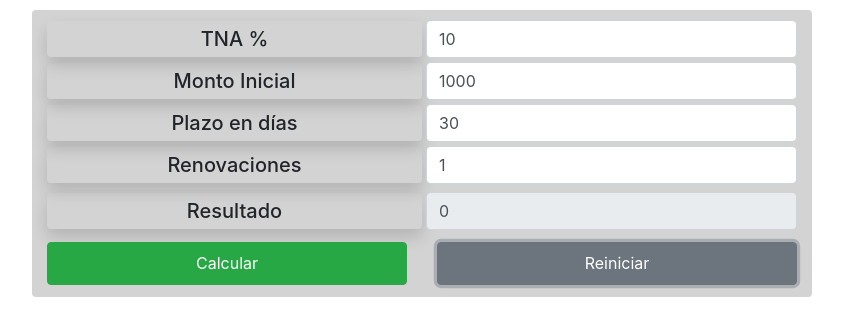
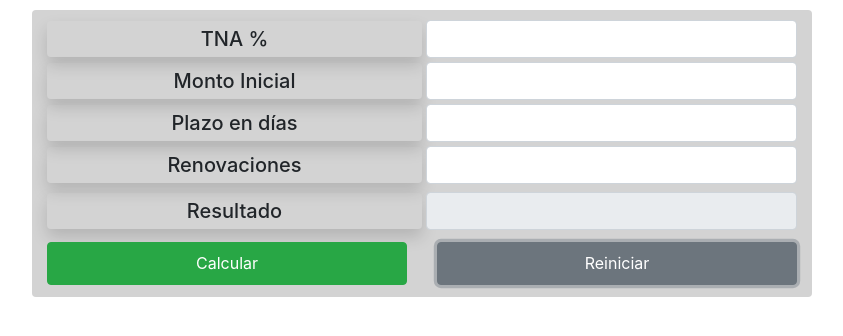
Before and after one commit to ProfileLearn/interescompuestobs4, a plain HTML site: page index.html in a window 1280 px wide. Both pictures are taken after a click on the button "Reiniciar". Shown: the whole page, without its empty margins (218-1061 px from the left). Drawn offline with nearby package versions, Linux system fonts and the light colour scheme.

Commit message:
normalizo input value y funcion clear

```diff
--- a/index.html
+++ b/index.html
@@ -17,7 +17,7 @@
 					<h5 class="my-0 shadow rounded">TNA %</h5>
 				</div>
 				<div class="col-sm">
-					<input class="input form-control" type="number" id="tnaIn" value=10>
+					<input class="input form-control" type="number" id="tnaIn">
 				</div>
 			</div>
 			<div class="row fila align-items-center no-gutters mt-1">
@@ -25,7 +25,7 @@
 					<h5 class="my-0 shadow rounded">Monto Inicial</h5>
 				</div>
 				<div class="col-sm">
-					<input class="input form-control" type="number" id="inicialIn" value=1000>
+					<input class="input form-control" type="number" id="inicialIn">
 				</div>
 			</div>
 			<div class="row fila align-items-center no-gutters mt-1">
@@ -33,7 +33,7 @@
 					<h5 class="my-0 shadow rounded">Plazo en días</h5>
 				</div>
 				<div class="col-sm">
-					<input class="input form-control" type="number" id="plazoIn" value=30>
+					<input class="input form-control" type="number" id="plazoIn">
 				</div>
 			</div>
 			<div class="row fila align-items-center no-gutters mt-1">
@@ -41,7 +41,7 @@
 					<h5 class="my-0 shadow rounded">Renovaciones</h5>
 				</div>
 				<div class="col-sm">
-					<input class="input form-control" type="number" id="renovIn" value=1 min=1>
+					<input class="input form-control" type="number" id="renovIn" min=1>
 				</div>
 			</div>
 			<div class="row fila align-items-center no-gutters mt-2">
@@ -49,7 +49,7 @@
 					<h5 class="my-0 shadow rounded">Resultado</h5>
 				</div>
 				<div class="col-sm">
-					<input class="input form-control" type="number" id="resultadoIn" value=0 readonly>
+					<input class="input form-control" type="number" id="resultadoIn" readonly>
 				</div>
 			</div>
 			<div class="row my-2 my-sm-1">
--- a/js/codigo.js
+++ b/js/codigo.js
@@ -8,7 +8,7 @@ let plazo = document.querySelector('#plazoIn');
 let ciclos = document.querySelector('#renovIn');
 let resultado = document.querySelector('#resultadoIn');
 let btn = document.querySelector('#calcular');
-
+let btnClear = document.querySelector('#clear');
 
 // Variables
 
@@ -51,3 +51,10 @@ function interes(montoInicial, tna, plazo, ciclos)
 };
 
 btn.addEventListener ('click', function(){saveValue();});
+btnClear.addEventListener('click', function(){
+	tna.value = '';
+	montoInicial.value = '';
+	plazo.value = '';
+	ciclos.value = '';
+	resultado.value = '';
+})
```
